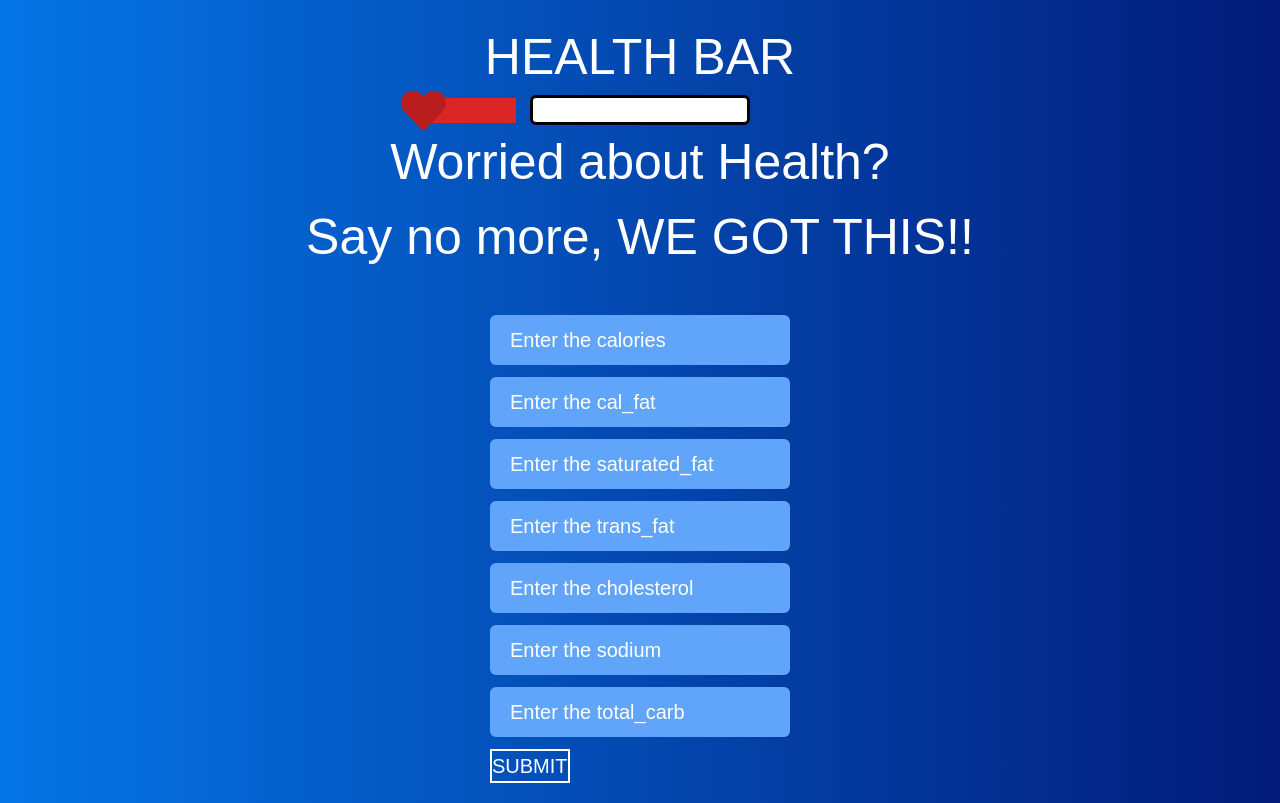
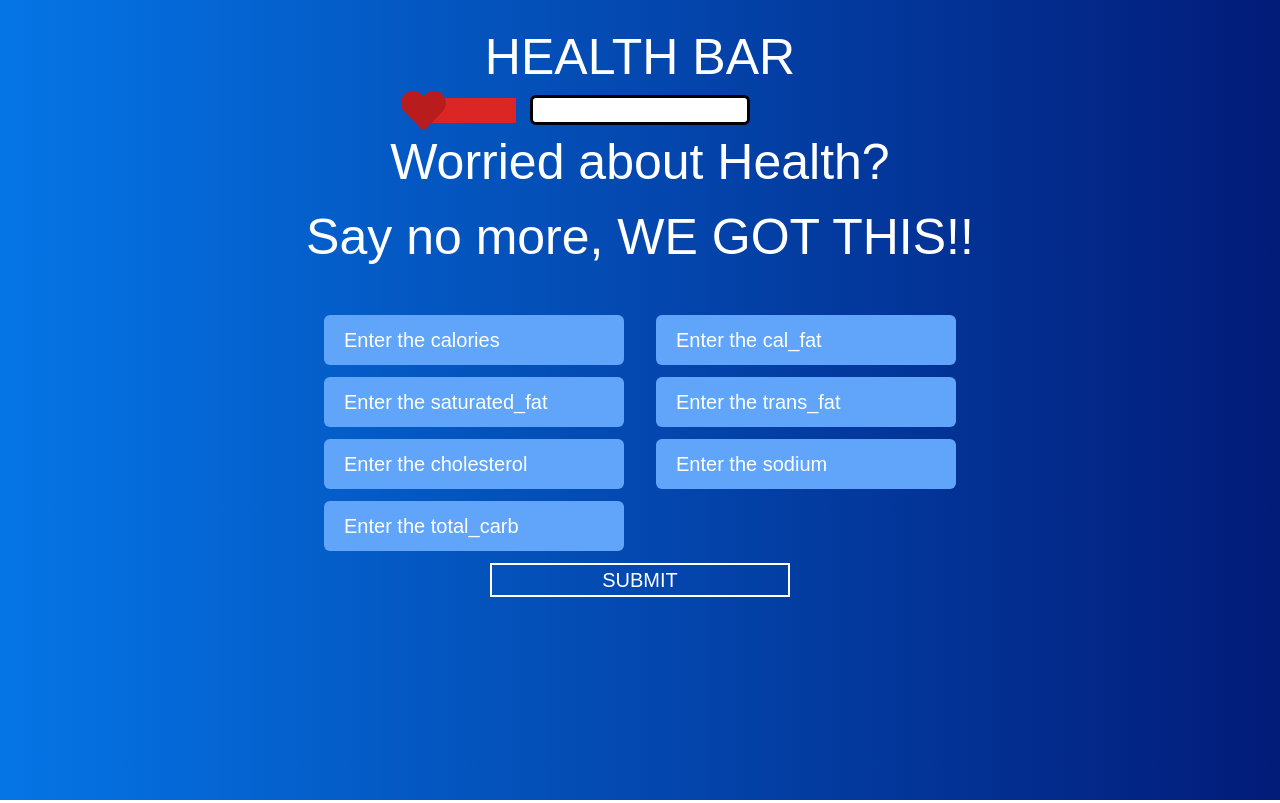
Before and after one commit to ranjithkumar404/Hack-For-Health, a React (Create React App) app: page / in a window 1280 px wide. Built offline with nearby package versions, Linux system fonts and the light colour scheme.

Commit message:
Ui changes

```diff
--- a/src/Components/Home.jsx
+++ b/src/Components/Home.jsx
@@ -26,7 +26,15 @@ const Home = () => {
   }, [progress]);
   const submit = (e) => {
     e.preventDefault();
-
+    if (!cal || !calFat || !sat || !tran || !chol || !sodium || !carb) {
+      alert('Please fill in all required fields.');
+      return;
+    }
+    if ( cal < 0 ||calFat < 0 || sat < 0 || tran< 0 ||chol < 0 ||  sodium < 0 ||  carb < 0
+    ) {
+      alert('Please enter non-negative values for all fields.');
+      return;
+    }
     const calValue = parseInt(cal, 10);
     const calFatValue = parseInt(calFat, 10);
     const satFatValue = parseInt(sat, 10);
@@ -51,6 +59,7 @@ const Home = () => {
 
         // Set the result in the state
         setResult(response.data);
+
       })
       .catch((error) => {
         console.error('Error submitting data:', error);
@@ -71,67 +80,80 @@ const Home = () => {
         <p>Say no more, WE GOT THIS!!</p>
       </div>
       <div className='text-[20px] flex flex-col space-y-3'>
-        <input
+       <div className='grid  place-items-center gap-3   md:flex md:space-x-5'>
+       <input
           className='bg-blue-400 focus:outline-none p-5 rounded-md placeholder-white w-[300px]  h-[50px]'
           placeholder='Enter the calories'
-          value={cal}
+          value={cal} required
           onChange={(e) => setCal(e.target.value)}
           type='number'
         />
         <input
           className='bg-blue-400 focus:outline-none p-5 rounded-md placeholder-white w-[300px]  h-[50px]'
           placeholder='Enter the cal_fat'
-          value={calFat}
+          value={calFat} required
           onChange={(e) => setCalFat(e.target.value)}
           type='number'
         />
-        <input
+       </div>
+       <div className='grid  place-items-center gap-3   md:flex md:space-x-5'>
+       <input
           className='bg-blue-400 focus:outline-none p-5 rounded-md placeholder-white w-[300px]  h-[50px]'
           placeholder='Enter the saturated_fat'
-          value={sat}
+          value={sat} required
           onChange={(e) => setSat(e.target.value)}
           type='number'
         />
         <input
           className='bg-blue-400 focus:outline-none p-5 rounded-md placeholder-white w-[300px]  h-[50px]'
           placeholder='Enter the trans_fat'
-          value={tran}
+          value={tran} required
           onChange={(e) => setTran(e.target.value)}
           type='number'
         />
-        <input
+       </div>
+     <div className='grid  place-items-center gap-3   md:flex md:space-x-5'>
+     <input
           className='bg-blue-400 focus:outline-none p-5 rounded-md placeholder-white w-[300px]  h-[50px]'
           placeholder='Enter the cholesterol'
-          value={chol}
+          value={chol} required
           onChange={(e) => setChol(e.target.value)}
           type='number'
         />
         <input
           className='bg-blue-400 focus:outline-none p-5 rounded-md placeholder-white w-[300px]  h-[50px]'
           placeholder='Enter the sodium'
-          value={sodium}
+          value={sodium} required
           onChange={(e) => setSodium(e.target.value)}
           type='number'
         />
-        <input
+     </div>
+       <div className='grid  place-items-center gap-3   md:flex md:space-x-5'>
+         <input
           className='bg-blue-400 focus:outline-none p-5 rounded-md placeholder-white w-[300px]  h-[50px]'
           placeholder='Enter the total_carb'
-          value={carb}
+          value={carb} required
           onChange={(e) => setCarb(e.target.value)}
           type='number'
         />
-        <form onSubmit={submit}>
-          <button className='border-2 border-white' type='submit'>
+       </div>
+        <form className='flex justify-center' onSubmit={submit}>
+          <button className='border-2 w-[300px] border-white' type='submit'>
             SUBMIT
           </button>
         </form>
       </div>
+
       {result && (
-        <div className='text-[20px]'>
-          <p>Result: {result.safety}</p>
-          <p>Predicted Value: {result.predicted_value}</p>
-        </div>
+       (result.safety=="Safe"?  <div className=' p-5 rounded-md bg-green-400 text-white hover:scale-125 text-[20px] duration-700'>
+       <p className='text-center'>Result: {result.safety}</p>
+       <p>You are good to go!</p>
+     </div>:<div className=' p-5 bg-red-500 rounded-md  text-white hover:scale-125 text-[20px] duration-700'>
+       <p className='text-center'>Result: {result.safety}</p>
+       <p>Think before using it!!!</p>
+     </div>)
       )}
+
     </div>
    </>
   );
```
